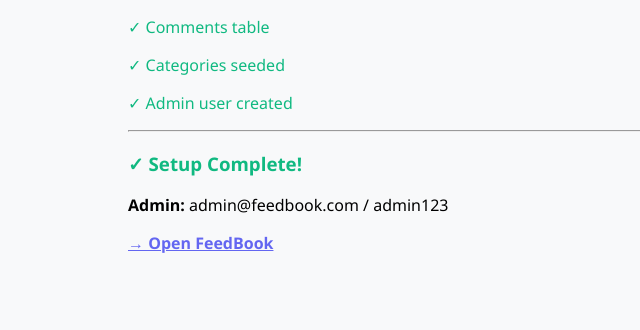
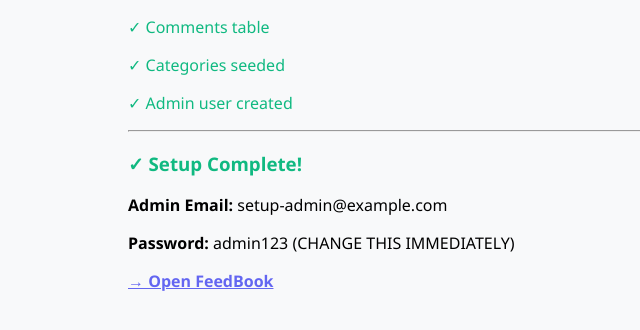
Before and after one commit to smrahmanmomin/FeedBook, a PHP site: page /feedbook/setup.php in a window 1280 px wide. Shown: the part 249-579 px from the top of the page, without its empty margins (212-852 px from the left). Run offline with PHP 8.4, Linux system fonts and the light colour scheme.

Commit message:
security: remove hardcoded credentials from setup.php

```diff
--- a/setup.php
+++ b/setup.php
@@ -72,11 +72,12 @@ try {
     echo "<p class='ok'>✓ Categories seeded</p>";
 
     $pw = password_hash('admin123', PASSWORD_BCRYPT);
-    $conn->exec("INSERT INTO users (name, email, password, role) VALUES ('Admin', 'admin@feedbook.com', '$pw', 'admin')");
+    $conn->exec("INSERT INTO users (name, email, password, role) VALUES ('Admin', 'setup-admin@example.com', '$pw', 'admin')");
     echo "<p class='ok'>✓ Admin user created</p>";
 
     echo "<hr><h3 class='ok'>✓ Setup Complete!</h3>";
-    echo "<p><b>Admin:</b> admin@feedbook.com / admin123</p>";
+    echo "<p><b>Admin Email:</b> setup-admin@example.com</p>";
+    echo "<p><b>Password:</b> admin123 (CHANGE THIS IMMEDIATELY)</p>";
     echo "<p><a href='" . $basePath . "/'>→ Open FeedBook</a></p>";
 } catch (PDOException $e) {
     echo "<p class='err'>Error: " . $e->getMessage() . "</p>";
```
